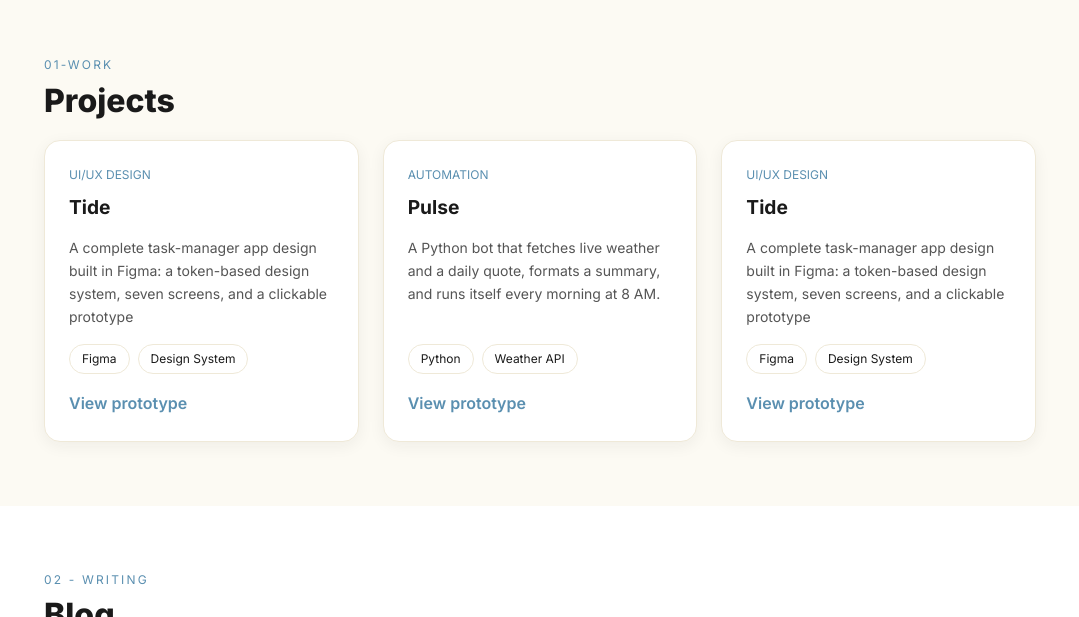
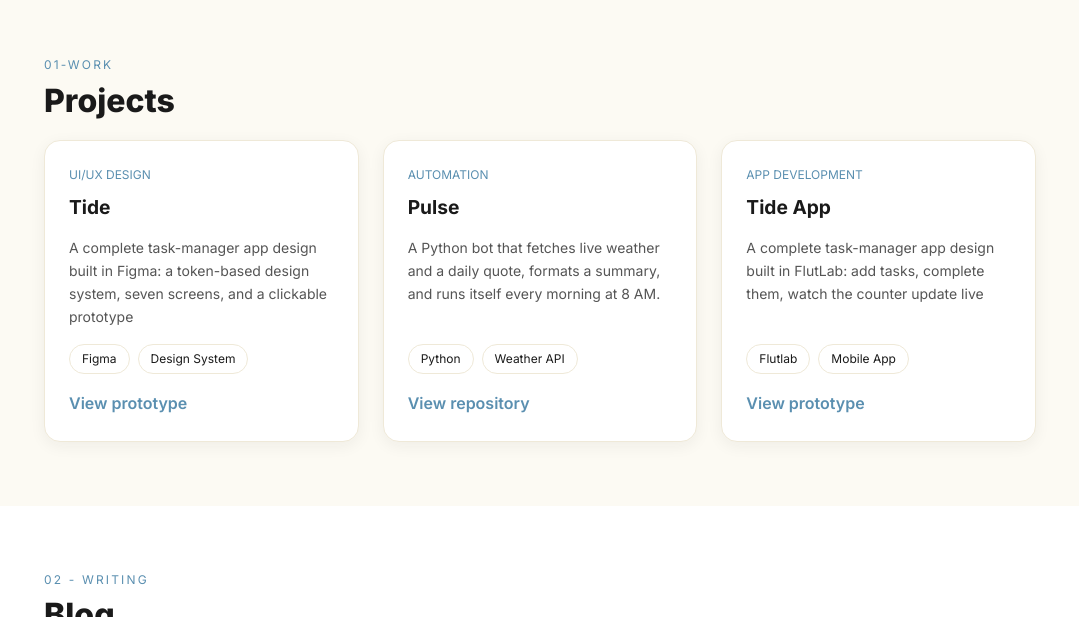
Before and after one commit to rudramecraj-cloud/Folio, a plain HTML site: page index.html in a window 1280 px wide. Shown: the part 693-1310 px from the top of the page, without its empty margins (100-1179 px from the left). Drawn offline with Linux system fonts and the light colour scheme.

Commit message:
Added Tide App repo

```diff
--- a/index.html
+++ b/index.html
@@ -68,17 +68,17 @@
                             <span class="chip">Python</span>
                             <span class="chip">Weather API</span>
                         </div>
-                        <a href="https://github.com/rudramecraj-cloud/Pulse" target="_blank" rel="noopener" class="card-link">View prototype</a>
+                        <a href="https://github.com/rudramecraj-cloud/Pulse" target="_blank" rel="noopener" class="card-link">View repository</a>
                     </article>
                      <article class="card reveal">
-                        <span class="card-tag">UI/UX Design</span>
-                        <h3 class="card-title">Tide</h3>
-                        <p class="card-desc">A complete task-manager app design built in Figma: a token-based design system, seven screens, and a clickable prototype</p>
+                        <span class="card-tag">App Development</span>
+                        <h3 class="card-title">Tide App</h3>
+                        <p class="card-desc">A complete task-manager app design built in FlutLab: add tasks, complete them, watch the counter update live</p>
                         <div class="card-meta">
-                            <span class="chip">Figma</span>
-                            <span class="chip">Design System</span>
+                            <span class="chip">Flutlab</span>
+                            <span class="chip">Mobile App</span>
                         </div>
-                        <a href="https://www.figma.com/design/u1e3r1ZJdnb9D719MJkxGL/Stitch-to-Figma--Community---Copy-?node-id=0-1&t=rxotLZpJCMO8yRkG-1" target="_blank" rel="noopener" class="card-link">View prototype</a>
+                        <a href="https://github.com/rudramecraj-cloud/Tide" target="_blank" rel="noopener" class="card-link">View prototype</a>
                     </article>
                 </div>
             </div>
```
